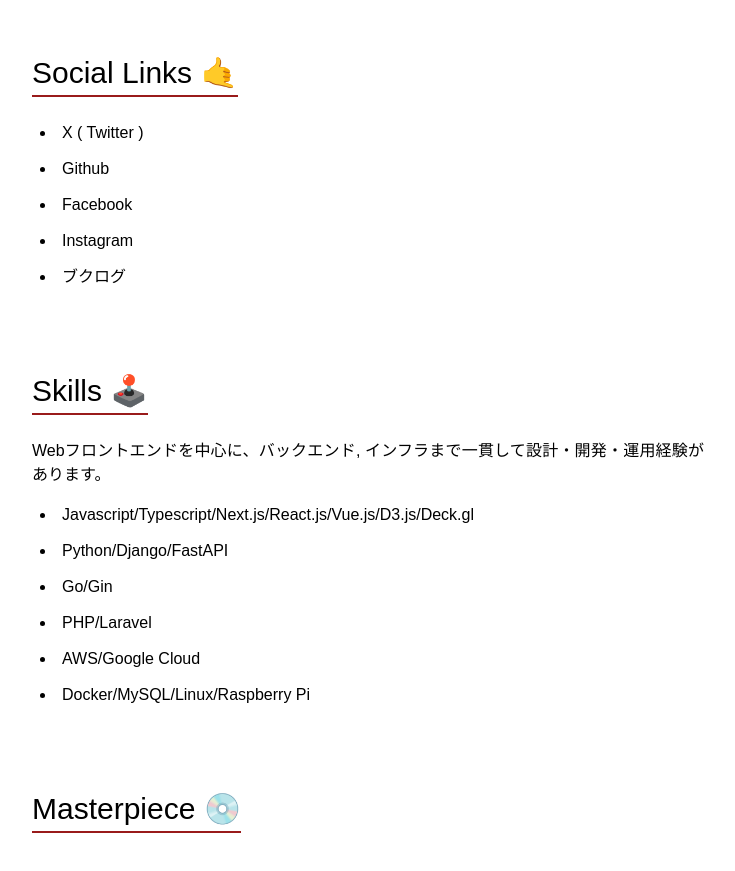
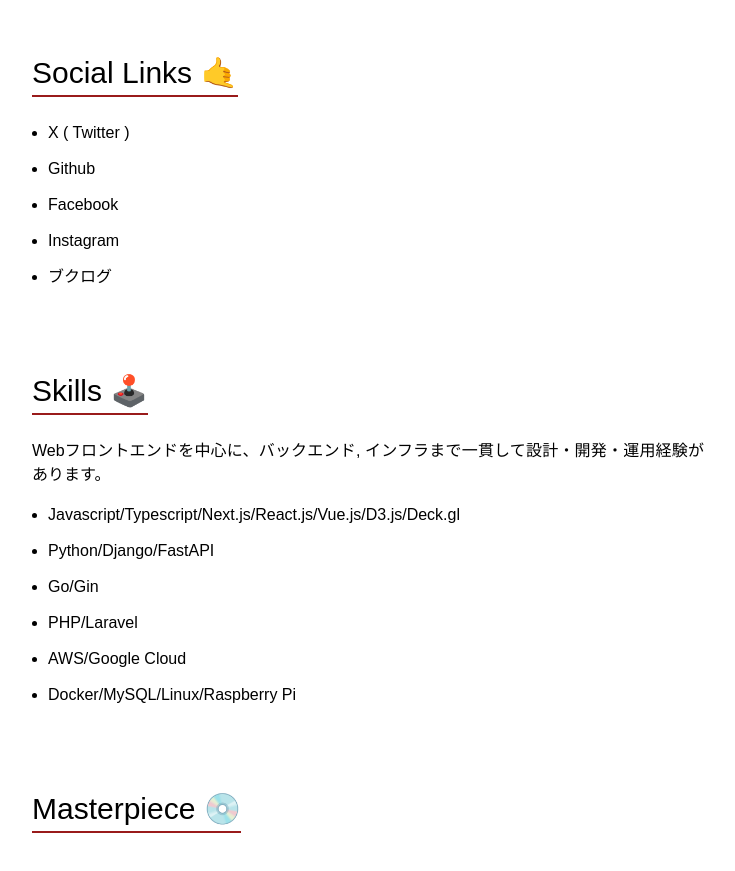
Before and after one commit to ShinryuZz/shinryuzz-website, a Next.js app: page /about in a window 1280 px wide. Shown: the part 763-1634 px from the top of the page, without its empty margins (272-1007 px from the left). Built offline with nearby package versions, Linux system fonts and the light colour scheme; no server answers; grey boxes are pictures that could not be loaded; a web font is replaced by a local one; what tailwind-dracula would draw is missing.

Commit message:
fix: adjust ul for responsive

```diff
--- a/src/app/_components/atoms/SimpleList.tsx
+++ b/src/app/_components/atoms/SimpleList.tsx
@@ -2,7 +2,7 @@
 
 export const List = ({ children }: { children: React.ReactNode }) => {
   return (
-    <ul className="flex flex-col gap-3 list-disc list-inside ml-2 text-red">
+    <ul className="flex flex-col flex-wrap gap-3 list-disc list-outside">
       {children}
     </ul>
   );
@@ -10,28 +10,25 @@
 
 export const ListItem = ({ children }: { children: React.ReactNode }) => {
   return (
-    <li>
+    <li className="break-all ml-4 text-red">
       <span className="text-darker dark:text-light">{children}</span>
     </li>
   );
 };
 
-export const LinkItem = ({
-  children,
-  href,
-}: {
-  children: React.ReactNode;
-  href: string;
-}) => {
-  return (
-    <a
-      href={href}
-      className="text-darker dark:text-light hover:opacity-70 break-keep"
-    >
-      {children}
-    </a>
-  );
-};
+// export const LinkItem = ({
+//   children,
+//   href,
+// }: {
+//   children: React.ReactNode;
+//   href: string;
+// }) => {
+//   return (
+//     <a href={href} className="text-darker dark:text-light hover:opacity-70">
+//       {children}
+//     </a>
+//   );
+// };
 
 export const ListItemLink = ({
   children,
```
